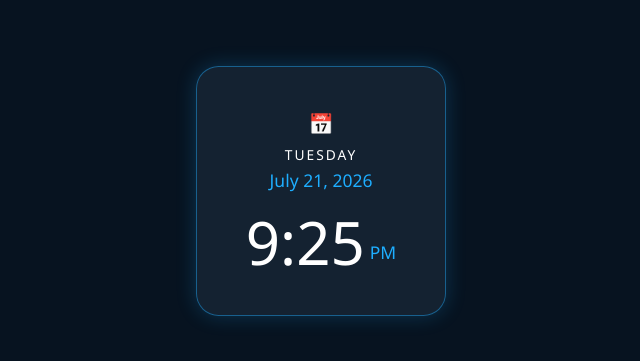
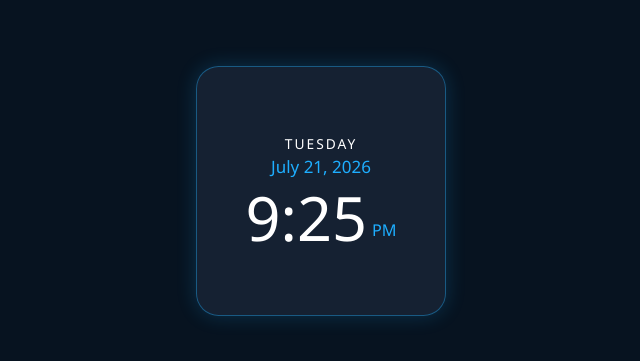
Before and after one commit to MetroLuxuryInc/LiveClock, a plain HTML site: page index.html in a window 1280 px wide. Shown: the part 209-570 px from the top of the page, without its empty margins (319-959 px from the left). Drawn offline with Linux system fonts and the light colour scheme.

Commit message:
Update index.html

```diff
--- a/index.html
+++ b/index.html
@@ -1,25 +1,26 @@
 <!DOCTYPE html>
 <html lang="en">
+<head>
 
-<head>
 <meta charset="UTF-8">
 <meta name="viewport" content="width=device-width, initial-scale=1.0">
 
-<title>Scalable Digital Clock</title>
+<title>Digital Clock</title>
 
 <style>
 
 :root{
 
-    /* CHANGE ONLY THIS VALUE */
+    /* CHANGE ONLY THIS VALUE TO RESIZE THE ENTIRE CLOCK */
 
     --widget-size:250px;
 
-    /* ---------------------- */
+    /* COLORS */
 
-    --bg:#071320;
+    --background:#071320;
     --card:#162333;
-    --blue:#1EAEFF;
+    --accent:#1EAEFF;
+    --text:#FFFFFF;
 
 }
 
@@ -32,15 +33,15 @@
 
 body{
 
-    background:var(--bg);
+    background:var(--background);
+
+    height:100vh;
 
     display:flex;
 
     justify-content:center;
 
     align-items:center;
-
-    height:100vh;
 
 }
 
@@ -49,15 +50,15 @@ body{
     width:var(--widget-size);
     height:var(--widget-size);
 
-    background:rgba(22,35,51,.95);
+    background:rgba(22,35,51,.96);
 
-    border-radius:calc(var(--widget-size)*.09);
+    border:1px solid rgba(30,174,255,.40);
 
-    border:1px solid rgba(30,174,255,.45);
+    border-radius:calc(var(--widget-size)*0.09);
 
     box-shadow:
-        0 0 calc(var(--widget-size)*.08)
-        rgba(30,174,255,.22);
+        0 0 calc(var(--widget-size)*0.08)
+        rgba(30,174,255,.20);
 
     display:flex;
 
@@ -67,39 +68,27 @@ body{
 
     align-items:center;
 
-    overflow:hidden;
-
-}
-
-.icon{
-
-    font-size:calc(var(--widget-size)*.08);
-
-    margin-bottom:calc(var(--widget-size)*.03);
-
 }
 
 .day{
 
-    color:white;
+    color:var(--text);
 
-    font-size:calc(var(--widget-size)*.055);
+    font-size:calc(var(--widget-size)*0.055);
 
     letter-spacing:2px;
 
-    margin-bottom:calc(var(--widget-size)*.015);
+    margin-bottom:calc(var(--widget-size)*0.01);
 
 }
 
 .date{
 
-    color:var(--blue);
+    color:var(--accent);
 
-    font-size:calc(var(--widget-size)*.07);
+    font-size:calc(var(--widget-size)*0.068);
 
-    margin-bottom:calc(var(--widget-size)*.08);
-
-    text-align:center;
+    margin-bottom:calc(var(--widget-size)*0.035);
 
 }
 
@@ -113,25 +102,25 @@ body{
 
 #time{
 
-    color:white;
+    color:var(--text);
+
+    font-size:calc(var(--widget-size)*0.245);
 
     font-weight:300;
 
     line-height:1;
 
-    font-size:calc(var(--widget-size)*.24);
-
 }
 
 #ampm{
 
-    color:var(--blue);
+    color:var(--accent);
 
-    font-size:calc(var(--widget-size)*.07);
+    font-size:calc(var(--widget-size)*0.065);
 
-    margin-left:calc(var(--widget-size)*.02);
+    margin-left:calc(var(--widget-size)*0.02);
 
-    margin-bottom:calc(var(--widget-size)*.03);
+    margin-bottom:calc(var(--widget-size)*0.03);
 
 }
 
@@ -142,8 +131,6 @@ body{
 <body>
 
 <div class="clock">
-
-<div class="icon">📅</div>
 
 <div class="day" id="day"></div>
 
@@ -163,38 +150,58 @@ body{
 
 function updateClock(){
 
-const now=new Date();
+const now = new Date();
 
-const days=[
-"Sunday","Monday","Tuesday","Wednesday",
-"Thursday","Friday","Saturday"
+const days = [
+"Sunday",
+"Monday",
+"Tuesday",
+"Wednesday",
+"Thursday",
+"Friday",
+"Saturday"
 ];
 
-const months=[
-"January","February","March","April",
-"May","June","July","August",
-"September","October","November","December"
+const months = [
+"January",
+"February",
+"March",
+"April",
+"May",
+"June",
+"July",
+"August",
+"September",
+"October",
+"November",
+"December"
 ];
 
-let h=now.getHours();
+let hour = now.getHours();
 
-const m=String(now.getMinutes()).padStart(2,"0");
+const minute = String(now.getMinutes()).padStart(2,"0");
 
-const ap=h>=12?"PM":"AM";
+const ampm = hour >= 12 ? "PM" : "AM";
 
-h=h%12;
+hour = hour % 12;
 
-if(h===0) h=12;
+if(hour === 0){
+    hour = 12;
+}
 
-document.getElementById("time").textContent=h+":"+m;
-
-document.getElementById("ampm").textContent=ap;
-
-document.getElementById("day").textContent=
+document.getElementById("day").textContent =
 days[now.getDay()].toUpperCase();
 
-document.getElementById("date").textContent=
-months[now.getMonth()]+" "+now.getDate()+", "+now.getFullYear();
+document.getElementById("date").textContent =
+months[now.getMonth()] + " " +
+now.getDate() + ", " +
+now.getFullYear();
+
+document.getElementById("time").textContent =
+hour + ":" + minute;
+
+document.getElementById("ampm").textContent =
+ampm;
 
 }
 
```
